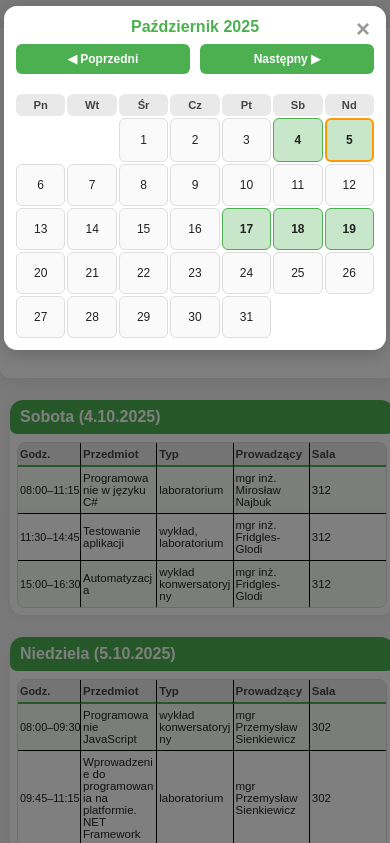
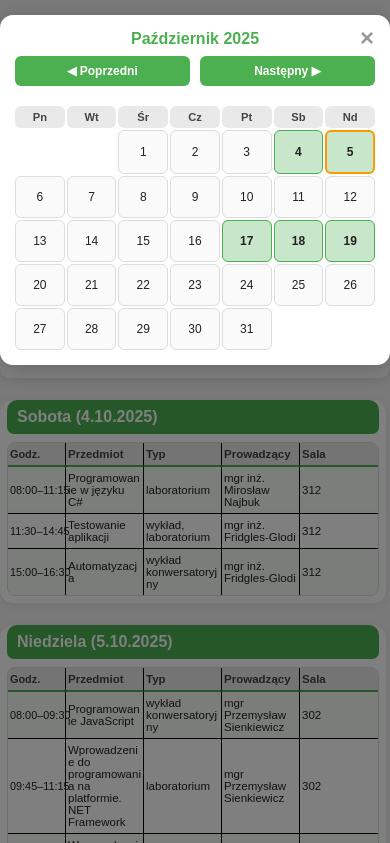
Before and after one commit to bAleksiejczuk/wse_calendar-, a plain HTML site: page index.html in a window 390 px wide. Both pictures are taken after a click on the button "📅 Kalendarz zjazdów". Shown: the top 843 px of the page. Drawn offline with Linux system fonts and the light colour scheme.

Commit message:
width bugfix

```diff
--- a/index.html
+++ b/index.html
@@ -5,13 +5,29 @@
   <title>Najbliższy zjazd</title>
   <meta name="viewport" content="width=device-width, initial-scale=1">
   <style>
-    body { font-family: Arial, sans-serif; margin: 0; background: #f4f4f4; color: #222; }
+    html, body {
+      max-width: 100vw;
+      overflow-x: hidden;
+    }
+    body {
+      font-family: Arial, sans-serif;
+      margin: 0;
+      background: #f4f4f4;
+      color: #222;
+      overflow-x: hidden;
+      max-width: 100vw;
+    }
+    .card, .day-card, .calendar-container, .day-detail-container, section#schedule {
+      box-sizing: border-box;
+      max-width: 100vw;
+      width: 100%;
+    }
     .card { margin: 28px auto 20px auto; background: #fff; padding: 22px 10px 12px 10px; border-radius: 13px; box-shadow: 0 2px 16px rgba(0,0,0,0.10); width: min(99vw, 440px); text-align: center; }
     h1 { margin-bottom: 13px; }
     h2 { font-size:1.2em; margin: 0 0 5px 0; }
     .highlight { font-size: 1.3em; color: #4CAF50; font-weight: 600; }
     .day-card { margin: 22px auto 20px auto; background: #fff; border-radius: 13px; box-shadow: 0 2px 12px rgba(0,0,0,0.07); max-width: 99vw; text-align: left; padding: 10px 7px 7px 7px; overflow: hidden; }
-    .day-header { font-size: 1.06em; font-weight: bold; background: #4caf50; color: #fff; border-radius: 10px 10px 7px 7px; margin: -10px -7px 8px -7px; padding: 8px 0 8px 12px; }
+    .day-header { font-size: 1.06em; font-weight: bold; background: #4caf50; color: #fff; border-radius: 10px 10px 7px 7px; margin: -10px -7px 8px -7px; padding: 8px 0 8px 12px;}
     .schedule-table { width: 100%; border-collapse: separate; border-spacing: 0; font-size: 0.99em; background: #fafafa; table-layout: fixed; border-radius: 8px; overflow: hidden; border: 1px solid #ddd; }
     .schedule-table thead { background: #e9e9e9; color: #444; }
     .schedule-table th, .schedule-table td {
@@ -21,6 +37,7 @@
       word-break: break-word;
       white-space: normal;
       border-bottom: 1px solid #000000;
+      box-sizing: border-box;
     }
     .schedule-table th { font-weight: 600; border-bottom: 2px solid #4caf50; }
     .schedule-table th:nth-child(1), .schedule-table td:nth-child(1) { width: 90px; white-space: nowrap; }
@@ -107,13 +124,13 @@
     .close-day-detail:hover { color: #f0f0f0; }
 
     @media (max-width: 650px) {
-      .card { width: 98vw; min-width: 1px; border-radius: 0 0 10px 10px; margin: 28px 0 20px 0; }
-      .day-card { width: calc(100vw - 20px); min-width: 1px; margin: 22px 10px 20px 10px; }
-      .day-header { font-size: 1em; padding: 8px 8px 8px 10px; }
+      .card { width: 100vw; min-width: 1px; border-radius: 0 0 10px 10px; margin: 28px 0 20px 0; }
+      .day-card { width: 100vw; min-width: 1px; margin: 22px 0 20px 0; }
+      .day-header { font-size: 1em; padding: 8px 8px 8px 10px; margin-left:0; margin-right:0; }
       .schedule-table { font-size: 0.85em; }
       .schedule-table th, .schedule-table td { padding: 6px 4px; font-size: 0.9em; }
       .schedule-table th:nth-child(1), .schedule-table td:nth-child(1) { width: 70px; font-size: 0.85em; }
-      .calendar-container { margin: 15px auto; padding: 15px; width: calc(100% - 30px); }
+      .calendar-container { margin: 15px auto; padding: 15px; width: 100vw; }
       .calendar-header { padding-right: 30px; }
       .calendar-header h2 { font-size: 1.1em; }
       .calendar-nav button { padding: 6px 10px; font-size: 0.8em; }
@@ -121,8 +138,9 @@
       .calendar-day-header { font-size: 0.75em; padding: 6px 2px; }
       .calendar-day { padding: 8px 2px; font-size: 0.8em; min-height: 32px; }
       .close-calendar { top: 10px; right: 10px; font-size: 24px; }
-      .day-detail-container { margin: 15px auto; padding: 15px; width: calc(100% - 30px); }
+      .day-detail-container { margin: 15px auto; padding: 15px; width: 100vw; }
       .day-detail-header { font-size: 1em; padding: 10px 40px 10px 10px; margin: -15px -15px 15px -15px; }
+      section#schedule { width: 100vw; max-width: 100vw; }
     }
     @media (max-width: 480px) {
       .schedule-table { font-size: 0.8em; }
@@ -130,7 +148,7 @@
       .schedule-table th:nth-child(1), .schedule-table td:nth-child(1) { width: 58px; }
       .schedule-table th:nth-child(2), .schedule-table td:nth-child(2) { max-width: 120px; white-space: normal; word-break: break-word; }
       .schedule-table th, .schedule-table td { word-break: break-word; white-space: normal;}
-      .calendar-container { width: calc(100% - 8px); margin: 6px auto; padding: 12px; min-width: 0; }
+      .calendar-container, .day-detail-container { width: 100vw !important; margin-left: 0; margin-right: 0;}
       .calendar-header { flex-direction: column; gap: 8px; align-items: stretch; padding-right: 0; }
       .calendar-header h2 { text-align: center; padding-right: 0; font-size: 1em; }
       .calendar-nav { width: 100%; justify-content: space-between; }
@@ -139,18 +157,20 @@
       .calendar-grid { gap: 2px; }
       .calendar-day-header { font-size: 0.7em; padding: 5px 1px; }
       .calendar-day { padding: 6px 1px; font-size: 0.75em; min-height: 28px; }
-      .day-detail-container { width: calc(100% - 8px); margin: 8px auto; padding: 10px; }
+      .day-detail-container { width: 100vw; margin-left: 0; margin-right: 0;}
+      section#schedule { width: 100vw; max-width: 100vw; }
     }
     @media (max-width: 380px) {
       .schedule-table { font-size: 0.75em; }
       .schedule-table th:nth-child(1), .schedule-table td:nth-child(1) { width: 50px; font-size: 0.75em; }
-      .calendar-container { width: calc(100% - 4px); padding: 5px; margin: 4px auto; }
+      .calendar-container { width: 100vw; padding: 5px; margin: 4px auto; }
       .calendar-header h2 { font-size: 0.95em; }
       .calendar-nav button { font-size: 0.7em; padding: 6px 6px; }
       .calendar-grid { gap: 1px; }
       .calendar-day-header { font-size: 0.65em; padding: 4px 1px; }
       .calendar-day { font-size: 0.7em; padding: 5px 1px; min-height: 23px; }
-      .day-detail-container { width: calc(100% - 4px); padding: 5px; margin: 4px auto; }
+      .day-detail-container { width: 100vw; padding: 5px; margin: 4px auto; }
+      section#schedule { width: 100vw; max-width: 100vw; }
     }
     @media (min-width: 1000px) {
       .calendar-container {
@@ -176,7 +196,7 @@
     <p><a href="https://moodle.wse.edu.pl" target="_blank" rel="noopener noreferrer">Moodle</a></p>
   </div>
 
-  <section id="schedule" style="margin:0 auto;max-width:670px;"></section>
+  <section id="schedule" style="margin:0 auto;"></section>
 
   <!-- Modal kalendarza -->
   <div id="calendarModal" class="calendar-modal">
```
